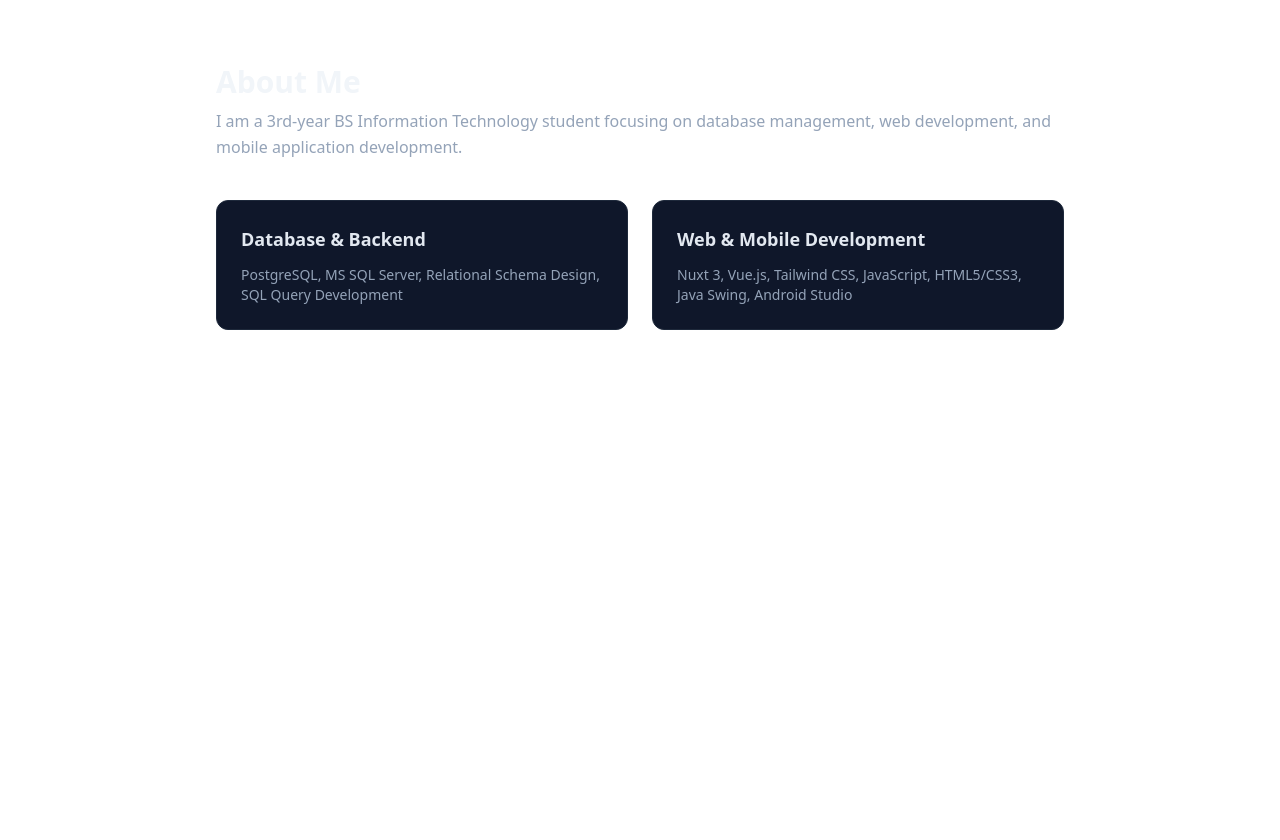
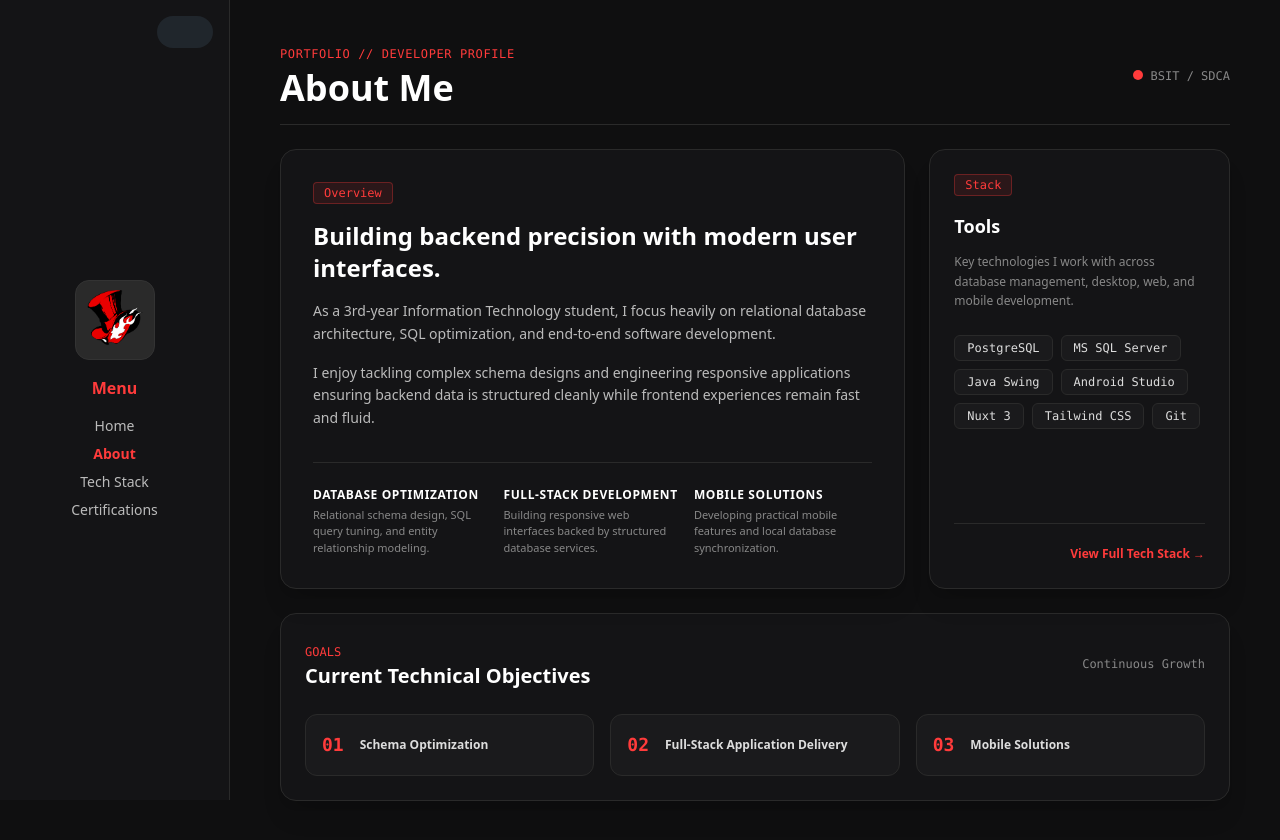
Before and after one commit to ryd3r-37/portfolio-nuxt, a Nuxt app: page /about in a window 1280 px wide. Before the commit the page ends 800 px from the top, so only its background shows below. Built offline with nearby package versions, Linux system fonts and the light colour scheme.

Commit message:
Fix about page and design

```diff
--- a/app/pages/about.vue
+++ b/app/pages/about.vue
@@ -1,21 +1,180 @@
+<script setup>
+import { ref, onMounted } from 'vue'
+
+const isLightMode = ref(false)
+const navOpen = ref(false)
+
+onMounted(() => {
+  if (import.meta.client && localStorage.getItem('theme') === 'light') {
+    isLightMode.value = true
+    document.documentElement.classList.add('light-mode')
+  }
+})
+
+const toggleTheme = () => {
+  isLightMode.value = !isLightMode.value
+  if (import.meta.client) {
+    if (isLightMode.value) {
+      localStorage.setItem('theme', 'light')
+      document.documentElement.classList.add('light-mode')
+    } else {
+      localStorage.setItem('theme', 'dark')
+      document.documentElement.classList.remove('light-mode')
+    }
+  }
+}
+
+const techPillars = ref([
+  { title: 'Database Optimization', desc: 'Relational schema design, SQL query tuning, and entity relationship modeling.' },
+  { title: 'Full-Stack Development', desc: 'Building responsive web interfaces backed by structured database services.' },
+  { title: 'Mobile Solutions', desc: 'Developing practical mobile features and local database synchronization.' }
+])
+
+const coreSkills = ref([
+  'PostgreSQL', 'MS SQL Server', 'Java Swing', 'Android Studio', 'Nuxt 3', 'Tailwind CSS', 'Git'
+])
+
+const roadmap = ref([
+  { step: '01', goal: 'Schema Optimization' },
+  { step: '02', goal: 'Full-Stack Application Delivery' },
+  { step: '03', goal: 'Mobile Solutions' }
+])
+</script>
+
 <template>
-  <div class="max-w-4xl mx-auto px-6 py-16 space-y-10">
-    <div>
-      <h1 class="text-3xl font-extrabold text-slate-100 mb-2">About Me</h1>
-      <p class="text-slate-400 leading-relaxed">
-        I am a 3rd-year BS Information Technology student focusing on database management, web development, and mobile application development.
-      </p>
-    </div>
+  <div :class="{ 'light-mode': isLightMode }" class="bg-[#0f0f10] text-[#ddd] flex min-h-screen flex-col md:flex-row font-inter transition-colors duration-300">
 
-    <div class="grid grid-cols-1 md:grid-cols-2 gap-6">
-      <div class="p-6 rounded-xl bg-slate-900 border border-slate-800">
-        <h3 class="text-lg font-semibold text-slate-200 mb-3">Database & Backend</h3>
-        <p class="text-sm text-slate-400">PostgreSQL, MS SQL Server, Relational Schema Design, SQL Query Development</p>
+    <aside class="sticky top-0 h-auto md:h-screen w-full md:w-[230px] bg-[#141416] border-b md:border-b-0 md:border-r border-[#2a2a2a] p-4 md:p-5 flex flex-row md:flex-col items-center justify-between md:justify-center gap-4 z-50">
+      <NuxtLink to="/" class="block transition hover:scale-105 active:scale-95 shrink-0">
+        <div class="w-20 h-20 bg-[#2a2a2a] rounded-[14px] flex items-center justify-center border border-[#333] overflow-hidden">
+          <img src="/images/background/logo.png" alt="Logo" class="w-full h-full object-cover" />
+        </div>
+      </NuxtLink>
+
+      <!-- Theme Switcher -->
+      <div class="md:absolute md:top-4 md:right-4 z-10 ml-auto mr-4 md:mr-0 md:ml-0">
+        <label for="theme-toggle" class="switch cursor-pointer inline-block relative w-[3.5em] h-[2em]">
+          <span class="sr-only">Toggle dark/light theme</span>
+          <input
+            id="theme-toggle"
+            type="checkbox"
+            :checked="isLightMode"
+            @change="toggleTheme"
+            class="opacity-0 w-0 h-0"
+          />
+          <span class="slider absolute cursor-pointer inset-0 bg-[#20262c] transition-all duration-500 rounded-[30px]"></span>
+        </label>
       </div>
-      <div class="p-6 rounded-xl bg-slate-900 border border-slate-800">
-        <h3 class="text-lg font-semibold text-slate-200 mb-3">Web & Mobile Development</h3>
-        <p class="text-sm text-slate-400">Nuxt 3, Vue.js, Tailwind CSS, JavaScript, HTML5/CSS3, Java Swing, Android Studio</p>
+
+      <button @click="navOpen = !navOpen" class="md:hidden cursor-pointer flex flex-col gap-1.5 p-2 z-50 bg-transparent border-none" aria-label="Toggle Navigation Menu">
+        <span class="block w-6 h-0.5 bg-[#bbb] transition-all duration-300" :class="{ 'rotate-45 translate-y-2 bg-[#ff3b3b]': navOpen }"></span>
+        <span class="block w-6 h-0.5 bg-[#bbb] transition-all duration-300" :class="{ 'opacity-0': navOpen }"></span>
+        <span class="block w-6 h-0.5 bg-[#bbb] transition-all duration-300" :class="{ '-rotate-45 -translate-y-2 bg-[#ff3b3b]': navOpen }"></span>
+      </button>
+
+      <div :class="navOpen ? 'flex' : 'hidden'" class="md:flex flex-col items-center gap-4 absolute md:static top-full left-0 w-full bg-[#141416] md:bg-transparent p-5 md:p-0 border-b border-[#2a2a2a] md:border-none z-40">
+        <div class="text-base font-bold text-[#ff3b3b] hidden md:block">Menu</div>
+        <nav class="flex flex-col items-center gap-3 md:gap-2">
+          <NuxtLink to="/" class="text-sm text-[#bbb] hover:text-[#ff3b3b] transition hover:translate-x-1">Home</NuxtLink>
+          <NuxtLink to="/about" class="text-sm text-[#ff3b3b] font-semibold transition hover:translate-x-1">About</NuxtLink>
+          <NuxtLink to="/techstack" class="text-sm text-[#bbb] hover:text-[#ff3b3b] transition hover:translate-x-1">Tech Stack</NuxtLink>
+          <NuxtLink to="/certification" class="text-sm text-[#bbb] hover:text-[#ff3b3b] transition hover:translate-x-1">Certifications</NuxtLink>
+        </nav>
       </div>
-    </div>
+    </aside>
+
+    <main class="flex-1 p-5 md:p-10 flex justify-center items-center">
+      <div class="w-full max-w-[950px] space-y-6">
+
+        <div class="flex items-center justify-between border-b border-[#2a2a2a] pb-4">
+          <div>
+            <span class="text-xs font-mono text-[#ff3b3b] tracking-wider uppercase">Portfolio // Developer Profile</span>
+            <h1 class="text-3xl md:text-4xl font-extrabold text-white mt-1">About Me</h1>
+          </div>
+          <div class="hidden sm:block text-right">
+            <span class="inline-block w-2.5 h-2.5 bg-[#ff3b3b] rounded-full animate-pulse mr-2"></span>
+            <span class="text-xs text-[#888] font-mono">BSIT / SDCA</span>
+          </div>
+        </div>
+
+        <div class="grid grid-cols-1 lg:grid-cols-3 gap-6">
+
+          <section class="lg:col-span-2 rounded-2xl border border-[#2a2a2a] p-6 md:p-8 bg-[#141416] shadow-xl flex flex-col justify-between">
+            <div>
+              <div class="flex items-center gap-2 mb-4">
+                <span class="px-2.5 py-0.5 rounded bg-[#ff3b3b]/10 text-[#ff3b3b] text-xs font-mono border border-[#ff3b3b]/30">Overview</span>
+              </div>
+              <h2 class="text-xl md:text-2xl font-bold text-white mb-4">Building backend precision with modern user interfaces.</h2>
+              <p class="text-sm text-[#bbb] leading-relaxed mb-4">
+                As a 3rd-year Information Technology student, I focus heavily on relational database architecture, SQL optimization, and end-to-end software development.
+              </p>
+              <p class="text-sm text-[#bbb] leading-relaxed">
+                I enjoy tackling complex schema designs and engineering responsive applications ensuring backend data is structured cleanly while frontend experiences remain fast and fluid.
+              </p>
+            </div>
+
+            <div class="grid grid-cols-1 sm:grid-cols-3 gap-3 mt-8 pt-6 border-t border-[#2a2a2a]">
+              <div v-for="pillar in techPillars" :key="pillar.title" class="space-y-1">
+                <h3 class="text-xs font-bold text-white uppercase tracking-wider">{{ pillar.title }}</h3>
+                <p class="text-[11px] text-[#888] leading-normal">{{ pillar.desc }}</p>
+              </div>
+            </div>
+          </section>
+
+          <section class="rounded-2xl border border-[#2a2a2a] p-6 bg-[#141416] shadow-xl flex flex-col justify-between">
+            <div>
+              <div class="flex items-center gap-2 mb-4">
+                <span class="px-2.5 py-0.5 rounded bg-[#ff3b3b]/10 text-[#ff3b3b] text-xs font-mono border border-[#ff3b3b]/30">Stack</span>
+              </div>
+              <h2 class="text-lg font-bold text-white mb-3">Tools</h2>
+              <p class="text-xs text-[#888] leading-relaxed mb-6">
+                Key technologies I work with across database management, desktop, web, and mobile development.
+              </p>
+
+              <div class="flex flex-wrap gap-2">
+                <span
+                  v-for="skill in coreSkills"
+                  :key="skill"
+                  class="px-3 py-1 rounded-md bg-[#1a1a1c] border border-[#2a2a2a] text-[#ddd] text-xs font-mono hover:border-[#ff3b3b]/50 transition cursor-default"
+                >
+                  {{ skill }}
+                </span>
+              </div>
+            </div>
+
+            <div class="mt-6 pt-4 border-t border-[#2a2a2a] text-right">
+              <NuxtLink to="/techstack" class="text-xs font-semibold text-[#ff3b3b] hover:underline inline-flex items-center gap-1">
+                View Full Tech Stack &rarr;
+              </NuxtLink>
+            </div>
+          </section>
+
+        </div>
+
+        <!-- Bottom Roadmap Horizontal Strip -->
+        <section class="rounded-2xl border border-[#2a2a2a] p-6 bg-[#141416] shadow-xl">
+          <div class="flex flex-col sm:flex-row sm:items-center justify-between mb-6 gap-2">
+            <div>
+              <span class="text-xs font-mono text-[#ff3b3b] uppercase">Goals</span>
+              <h2 class="text-xl font-bold text-white">Current Technical Objectives</h2>
+            </div>
+            <span class="text-xs text-[#888] font-mono">Continuous Growth</span>
+          </div>
+
+          <div class="grid grid-cols-1 md:grid-cols-3 gap-4">
+            <div
+              v-for="item in roadmap"
+              :key="item.step"
+              class="p-4 rounded-xl bg-[#1a1a1c] border border-[#2a2a2a] flex items-center gap-4 hover:border-[#ff3b3b]/40 transition"
+            >
+              <span class="text-lg font-bold text-[#ff3b3b] font-mono shrink-0">{{ item.step }}</span>
+              <p class="text-xs font-semibold text-[#ddd] leading-snug">{{ item.goal }}</p>
+            </div>
+          </div>
+        </section>
+
+      </div>
+    </main>
+
   </div>
 </template>
```
